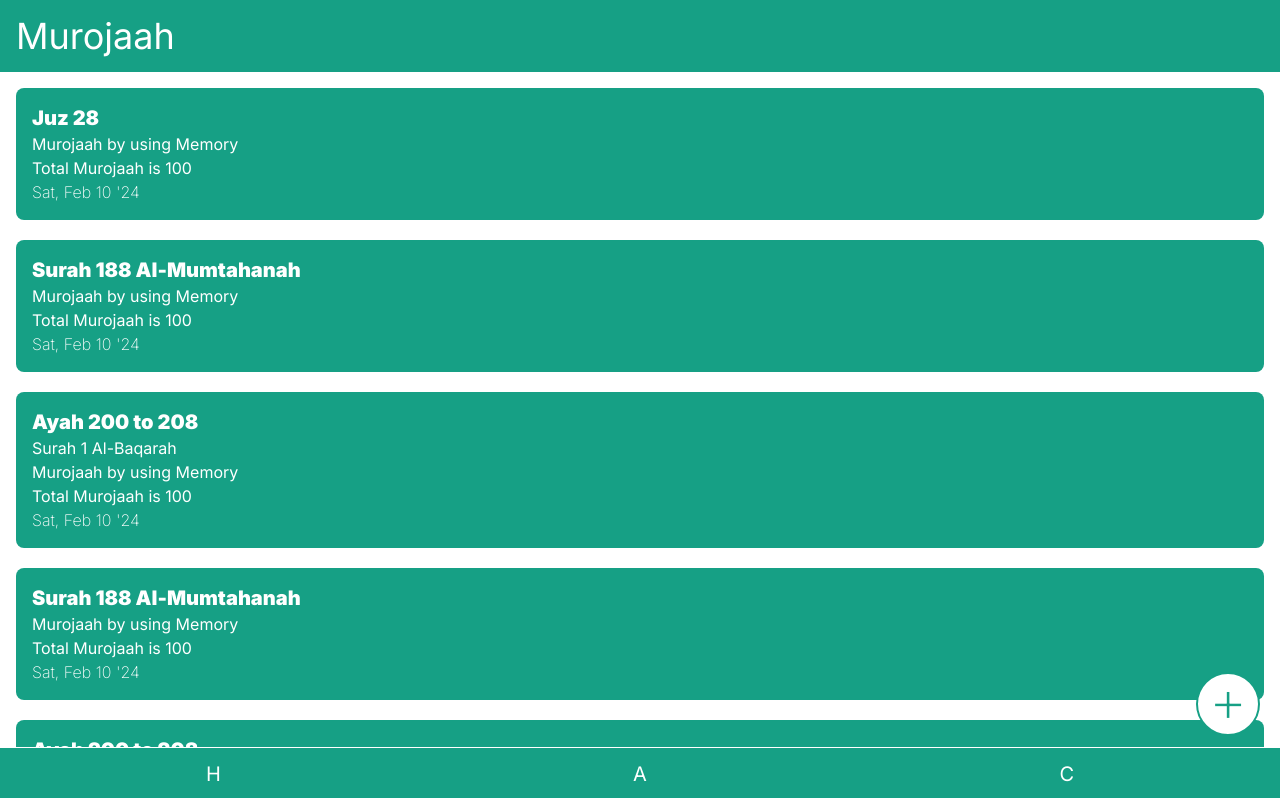
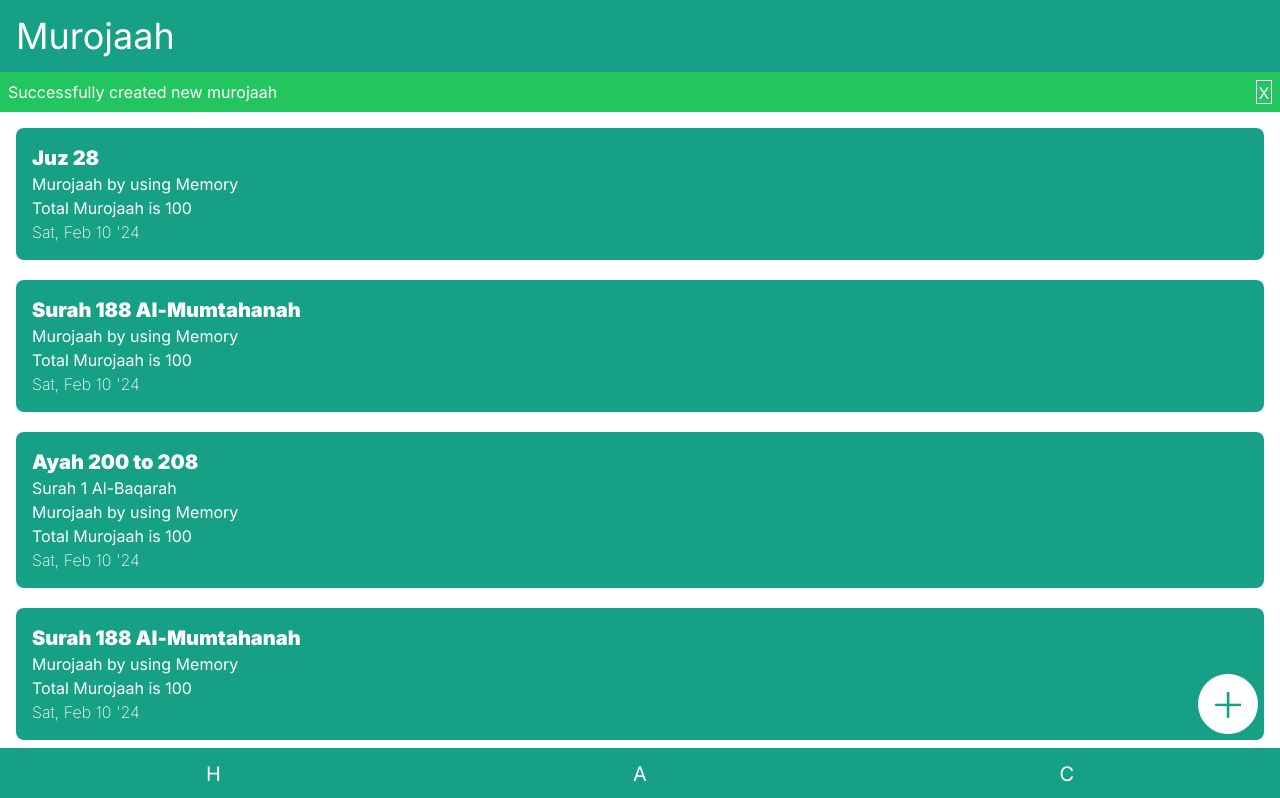
Before and after one commit to RR-Ardhika/murojaah, a Next.js app: page / in a window 1280 px wide. Shown: the top 798 px of the page. Built offline with nearby package versions, Linux system fonts and the light colour scheme.

Commit message:
Integrate with save button

```diff
--- a/src/app/page.tsx
+++ b/src/app/page.tsx
@@ -1,11 +1,11 @@
 'use client';
 
+import { useState } from 'react';
 import { MurojaahType } from '@/api/murojaah';
 import { Alert } from '@/components/Alert';
 import { Card, Props } from '@/components/Card';
 import { CreateButton } from '@/components/CreateButton';
 import { AlertContext } from '@/context/AlertContext';
-import { useContext } from 'react';
 import { clsx } from 'clsx';
 
 const Home = (): JSX.Element => {
@@ -38,10 +38,10 @@ const Home = (): JSX.Element => {
     },
   ];
 
-  const showAlert: Context<boolean> = useContext(AlertContext);
+  const [showAlert, setShowAlert] = useState(true);
 
   return (
-    <AlertContext.Provider value={showAlert}>
+    <AlertContext.Provider value={{ showAlert, setShowAlert }}>
       <Alert />
 
       <div
--- a/src/components/Alert.tsx
+++ b/src/components/Alert.tsx
@@ -4,13 +4,22 @@ import { useContext } from 'react';
 import { AlertContext } from '@/context/AlertContext';
 
 export const Alert = (): JSX.Element => {
-  const showAlert: Context<boolean> = useContext(AlertContext);
+  const { showAlert, setShowAlert } = useContext(AlertContext);
+
+  function hideAlert(): void {
+    setShowAlert(false);
+  }
 
   return (
     <>
       {showAlert && (
         <div className="fixed w-full mt-[72px] p-2 bg-green-500 text-white text">
-          Successfully created new murojaah
+          <div className="flex justify-between">
+            <p>Successfully created new murojaah</p>
+            <button className="w-4 h-6 border border-white" onClick={hideAlert}>
+              X
+            </button>
+          </div>
         </div>
       )}
     </>
--- a/src/components/Form.tsx
+++ b/src/components/Form.tsx
@@ -1,5 +1,6 @@
-import { Fragment, useState } from 'react';
+import { Fragment, useState, useContext } from 'react';
 import { JuzOptions } from '@/api/murojaah';
+import { AlertContext } from '@/context/AlertContext';
 import { Transition, Dialog } from '@headlessui/react';
 import Select from 'react-select';
 
@@ -11,6 +12,7 @@ interface Props {
 export const Form = ({ showForm, setShowForm }: Props): JSX.Element => {
   const [selectedOption, setSelectedOption] = useState(null);
   const [showCancelConfirmation, setShowCancelConfirmation] = useState(false);
+  const { setShowAlert } = useContext(AlertContext);
 
   const Title = (): JSX.Element => {
     return (
@@ -50,6 +52,10 @@ export const Form = ({ showForm, setShowForm }: Props): JSX.Element => {
       if (selectedOption) {
         console.log('saved'); // TODO Implement save callback
         closeForm();
+        setShowAlert(true);
+        setTimeout(() => {
+          setShowAlert(false);
+        }, 3000);
       }
     }
 
--- a/src/context/AlertContext.tsx
+++ b/src/context/AlertContext.tsx
@@ -1,3 +1,6 @@
 import { createContext } from 'react';
 
-export const AlertContext: Context<boolean> = createContext(false);
+export const AlertContext: Context<object> = createContext({
+  showAlert: false,
+  setShowAlert: () => {},
+});
```
Also changed, not shown: .eslintrc.json.
